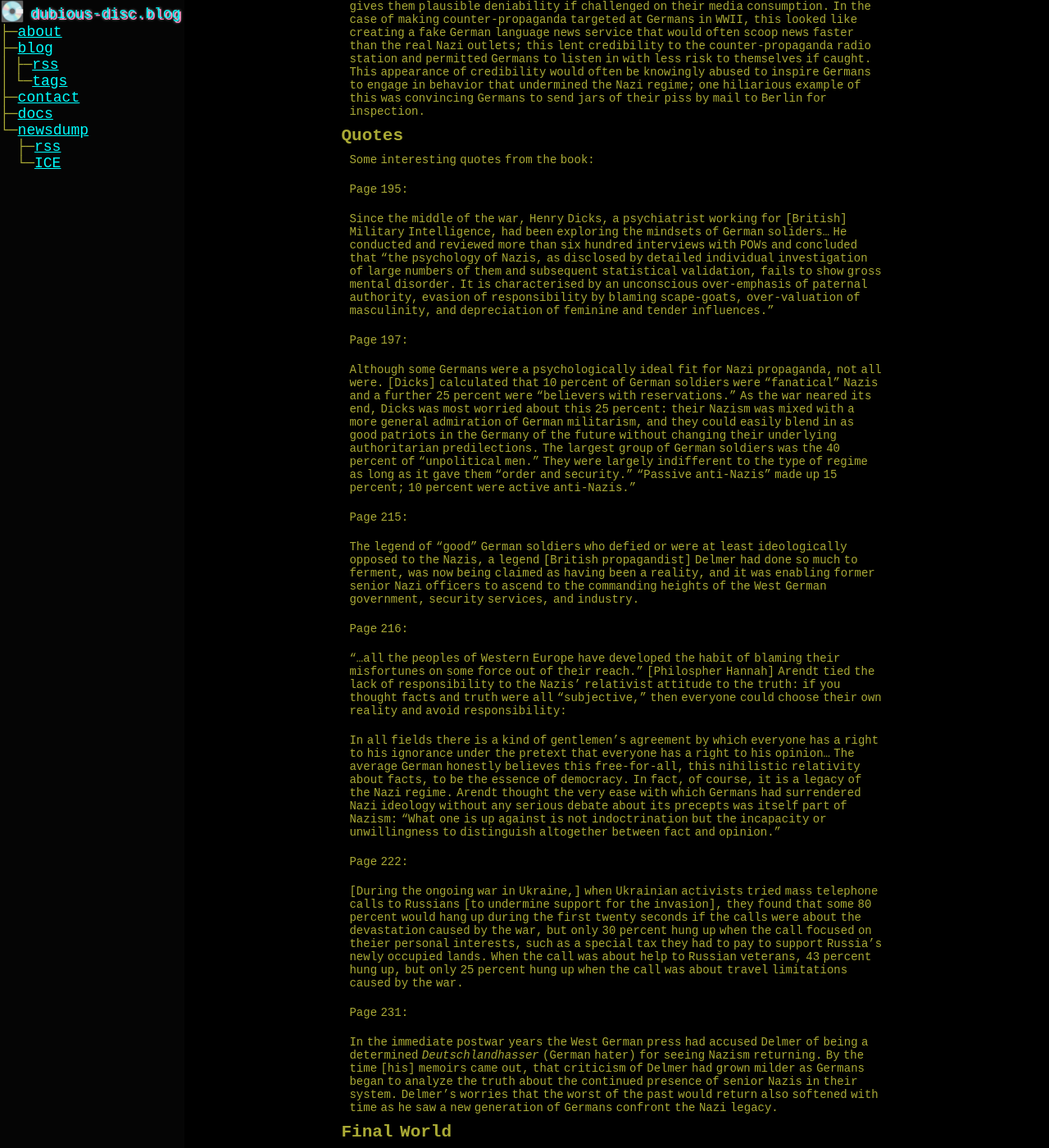
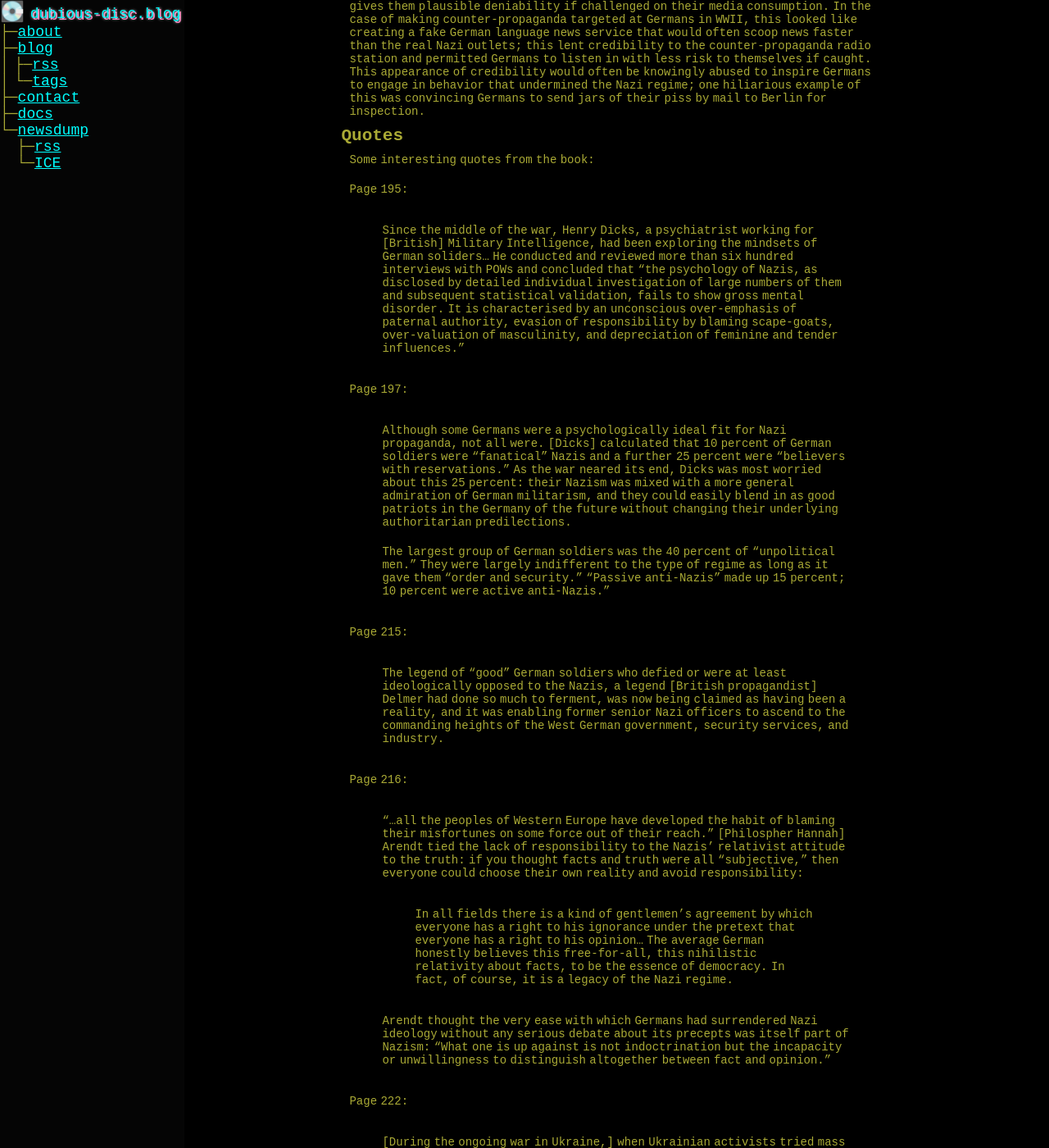
Before and after one commit to paranoid-porygon/paranoid-porygon.github.io, a Jekyll site: the page built from _posts/published/books/2025-10-12-how-to-win-an-information-war.md, in a window 1280 px wide and 1400 px high, scrolled down 419 px. Shown: the whole window at 82% size. Built offline with Jekyll 4.4.1, drawn with Linux system fonts in a browser that asks for light colours.

Commit message:
fixed formatting in blog; changed css for blockquotes

```diff
--- a/_posts/published/books/2025-10-12-how-to-win-an-information-war.md
+++ b/_posts/published/books/2025-10-12-how-to-win-an-information-war.md
@@ -22,6 +22,7 @@ Page 195:
 Page 197:
 
 > Although some Germans were a psychologically ideal fit for Nazi propaganda, not all were. [Dicks] calculated that 10 percent of German soldiers were "fanatical" Nazis and a further 25 percent were "believers with reservations." As the war neared its end, Dicks was most worried about this 25 percent: their Nazism was mixed with a more general admiration of German militarism, and they could easily blend in as good patriots in the Germany of the future without changing their underlying authoritarian predilections.
+>
 > The largest group of German soldiers was the 40 percent of "unpolitical men." They were largely indifferent to the type of regime as long as it gave them "order and security." "Passive anti-Nazis" made up 15 percent; 10 percent were active anti-Nazis."
 
 Page 215:
@@ -31,7 +32,9 @@ Page 215:
 Page 216:
 
 > "...all the peoples of Western Europe have developed the habit of blaming their misfortunes on some force out of their reach." [Philospher Hannah] Arendt tied the lack of responsibility to the Nazis' relativist attitude to the truth: if you thought facts and truth were all "subjective," then everyone could choose their own reality and avoid responsibility:
+>
 > > In all fields there is a kind of gentlemen's agreement by which everyone has a right to his ignorance under the pretext that everyone has a right to his opinion... The average German honestly believes this free-for-all, this nihilistic relativity about facts, to be the essence of democracy. In fact, of course, it is a legacy of the Nazi regime.
+>
 > Arendt thought the very ease with which Germans had surrendered Nazi ideology without any serious debate about its precepts was itself part of Nazism: "What one is up against is not indoctrination but the incapacity or unwillingness to distinguish altogether between fact and opinion."
 
 Page 222:
--- a/_sass/_general.scss
+++ b/_sass/_general.scss
@@ -81,3 +81,11 @@ a:link, a:visited {
 a:hover, a:active {
   color: hotpink;
 }
+
+blockquote {
+  display: block;
+  margin-top: 1em;
+  margin-bottom: 1em;
+  margin-left: 40px;
+  margin-right: 40px;
+}
```
